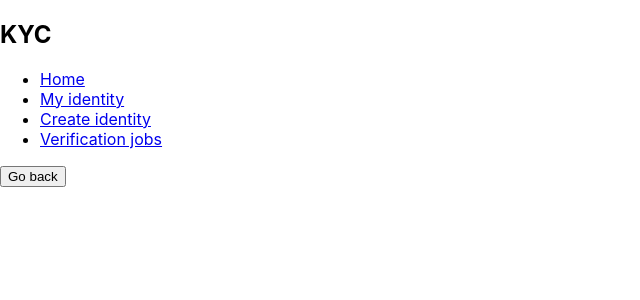
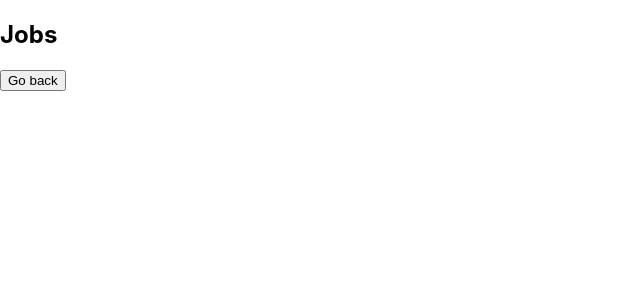
Before and after one commit to BLOCKOTUS/webapp-react, a React (Create React App) app: page /kyc/jobs in a window 1280 px wide. Shown: the top 300 px of the page, without its empty margins (0-640 px from the left). Built offline with nearby package versions, Linux system fonts and the light colour scheme.

Commit message:
BLOCKOTUS/organism#82 add basic kyc routing

```diff
--- a/src/App.tsx
+++ b/src/App.tsx
@@ -16,7 +16,6 @@ import type { ReactElement } from 'react';
 import './App.css';
 
 export default function App() {
-
   return (
     <Router>
       <div>
--- a/src/views/kyc/kyc.tsx
+++ b/src/views/kyc/kyc.tsx
@@ -1,3 +1,8 @@
+import {
+  Switch,
+  Route,
+} from "react-router-dom";
+
 import BackwardButton from '../../ui/backward-button';
 import NavList from '../../ui/navlist';
 
@@ -5,6 +10,27 @@ import type { ReactElement } from 'react';
 
 
 const Kyc = (): ReactElement => {
+    return (
+      <div>
+        <Switch>
+          <Route exact path="/kyc">
+            <Init />
+          </Route>
+          <Route path="/kyc/me">
+            <Me />
+          </Route>
+          <Route path="/kyc/create">
+            <Create />
+          </Route>
+          <Route path="/kyc/jobs">
+            <Jobs />
+          </Route>
+        </Switch>
+      </div>
+    );
+}
+
+const Init = (): ReactElement => {
   const navItems = [
     { label: 'Home', to: '/' },
     { label: 'My identity', to: '/kyc/me' },
@@ -21,4 +47,31 @@ const Kyc = (): ReactElement => {
   );
 }
 
+const Me = (): ReactElement => {
+  return (
+    <div>
+      <h2>Me</h2>
+      <BackwardButton />
+    </div>
+  );
+}
+
+const Create = (): ReactElement => {
+  return (
+    <div>
+      <h2>Create</h2>
+      <BackwardButton />
+    </div>
+  );
+}
+
+const Jobs = (): ReactElement => {
+  return (
+    <div>
+      <h2>Jobs</h2>
+      <BackwardButton />
+    </div>
+  );
+}
+
 export default Kyc;
```
Lines whose indentation alone changed are shown as unchanged.
